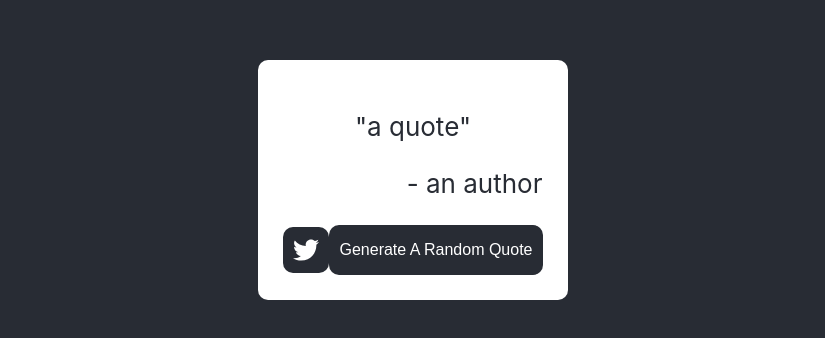
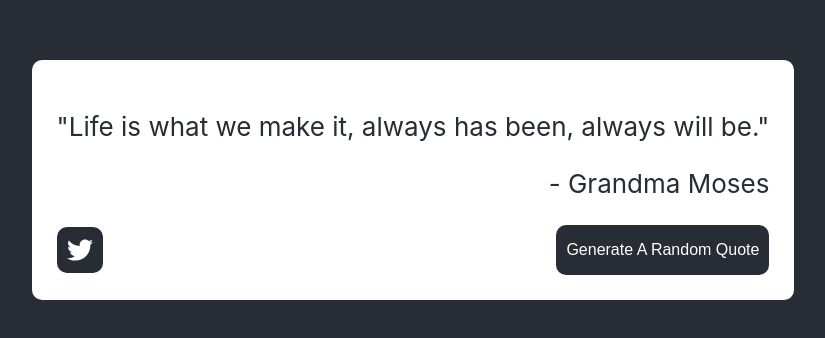
Before and after one commit to ssharonctw/random-quote-machine, a React (Create React App) app: page / in a window 1280 px wide. Shown: the part 220-558 px from the top of the page, without its empty margins (227-1052 px from the left). Built offline with nearby package versions, Linux system fonts and the light colour scheme; no server answers.

Commit message:
modified the default quote shown

```diff
--- a/src/App.js
+++ b/src/App.js
@@ -8,8 +8,8 @@ let quoteDBUrl = "https://gist.githubusercontent.com/camperbot/5a022b72e96c4c958
 
 function App() {
   //const[state, setState] = useState(initialState)
-  const[quote, setQuote] = useState("a quote")
-  const[author, setAuthor] = useState("an author")
+  const[quote, setQuote] = useState("Life is what we make it, always has been, always will be.")
+  const[author, setAuthor] = useState("Grandma Moses")
   const[randomNumber, setRandomNumber] = useState(0)
   const[quotesArray, setQuotesArray] = useState(null)
   const[accentColor, setAccentColor] = useState('#282c34')
```
